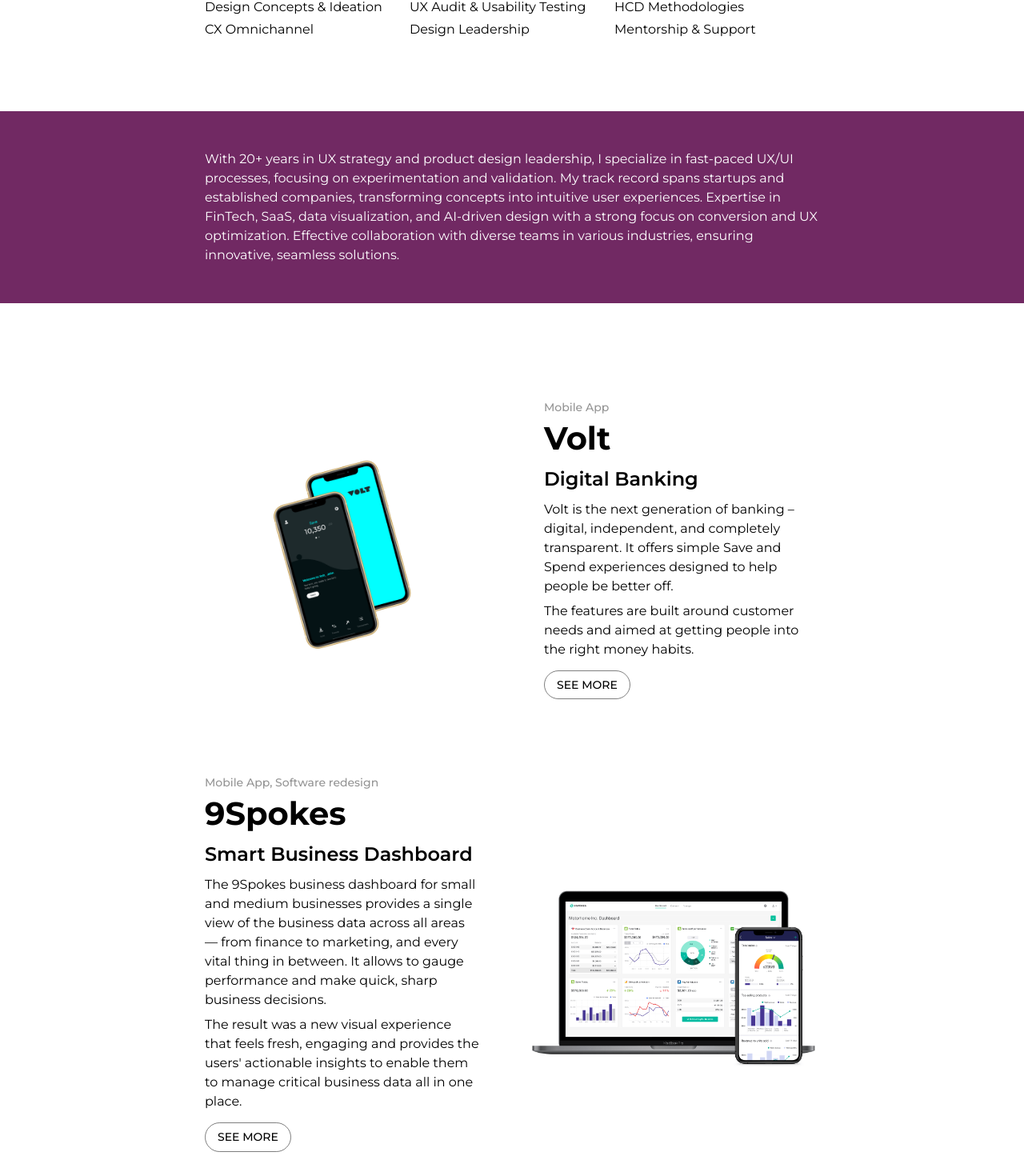
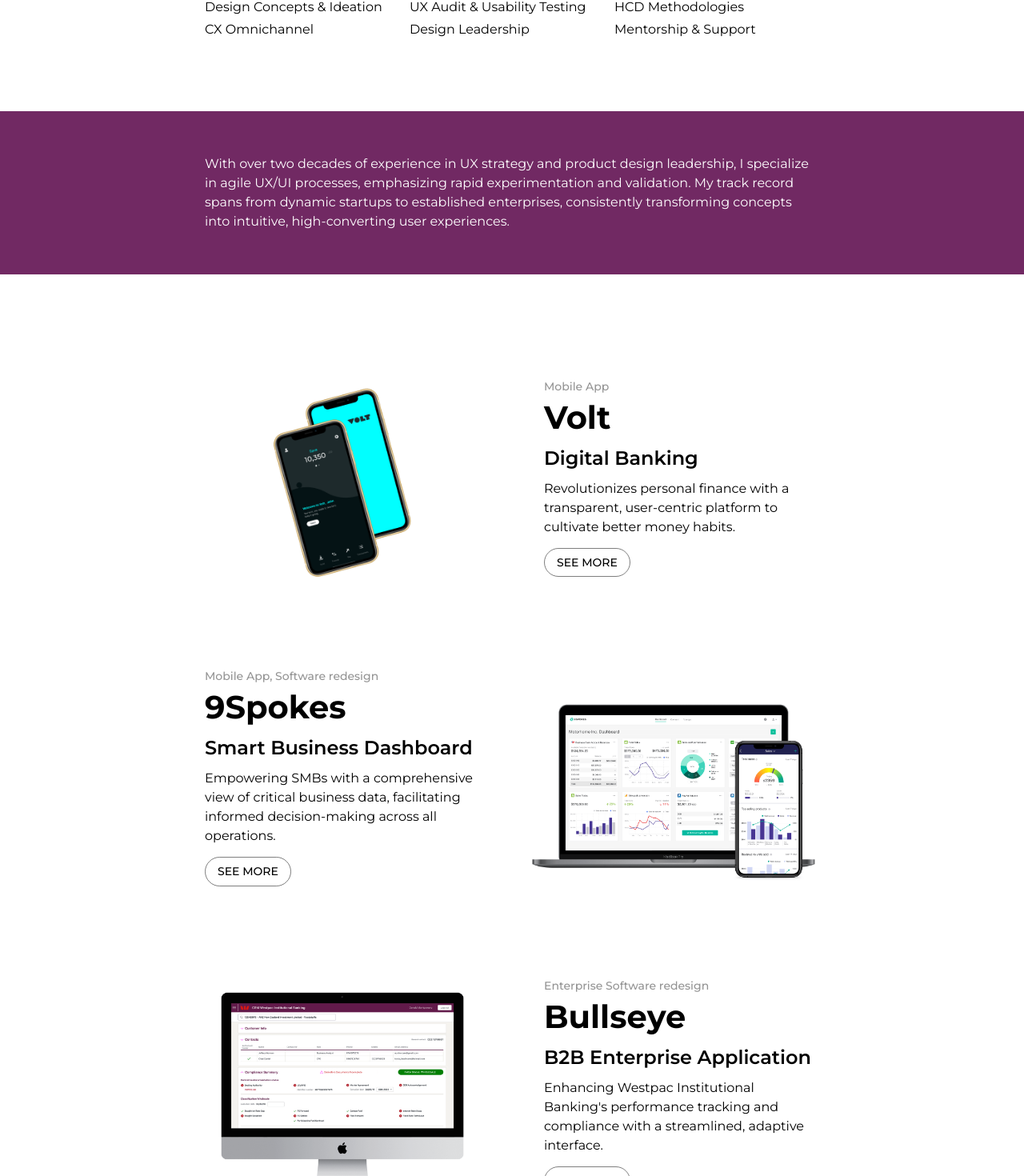
Before and after one commit to schummd/iteratio, a React (Create React App) app: page / in a window 1280 px wide. Shown: the part 1280-2750 px from the top of the page at 80% size. Built offline with nearby package versions, Linux system fonts and the light colour scheme.

Commit message:
text update, summary centered

```diff
--- a/src/assets/data.json
+++ b/src/assets/data.json
@@ -5,8 +5,7 @@
       "title": "Volt",
       "subtitle": "Digital Banking",
       "description": [
-        "Volt is the next generation of banking – digital, independent, and completely transparent. It offers simple Save and Spend experiences designed to help people be better off.",
-        "The features are built around customer needs and aimed at getting people into the right money habits."
+        "Revolutionizes personal finance with a transparent, user-centric platform to cultivate better money habits."
       ],
       "image": "assets/volt/volt_preview.png",
       "link": "volt"
@@ -96,8 +95,7 @@
       "title": "9Spokes",
       "subtitle": "Smart Business Dashboard",
       "description": [
-        "The 9Spokes business dashboard for small and medium businesses provides a single view of the business data across all areas — from finance to marketing, and every vital thing in between. It allows to gauge performance and make quick, sharp business decisions.",
-        "The result was a new visual experience that feels fresh, engaging and provides the users' actionable insights to enable them to manage critical business data all in one place."
+        "Empowering SMBs with a comprehensive view of critical business data, facilitating informed decision-making across all operations."
       ],
       "image": "assets/9spokes/spokes_preview.png",
       "link": "9spokes"
@@ -258,10 +256,9 @@
     "summary": {
       "type": "Enterprise Software redesign",
       "title": "Bullseye",
-      "subtitle": "B2B enterprise application software",
+      "subtitle": "B2B Enterprise Application ",
       "description": [
-        "Bullseye is an application used by Westpac Institutional Banking teams to track performance, compliance and customer interactions. Over time, it has grown significantly, both in terms of functionality and the amount of business-critical data it holds.",
-        "We created a streamlined user interface and improved brand perception. Workflows were optimized for efficient navigation, performing personalised user actions within a flexible system designed to adapt to the application's user needs."
+        "Enhancing Westpac Institutional Banking's performance tracking and compliance with a streamlined, adaptive interface."
       ],
       "image": "assets/bullseye/bullseye_preview.png",
       "link": "bullseye"
@@ -397,8 +394,7 @@
       "title": "Innovation Economy Portal",
       "subtitle": "Web Application",
       "description": [
-        "Innovation Economy Dashboard provided by Auckland Tourism, Events and Economic Development (ATEED) for the innovation community to connect, collaborate and build capability.",
-        "We were asked to design and deliver a platform that engaged, inspired and motivated users with a digital experience that showcases Auckland in a visual, interactive and easy to explore way. We provided the experience users needed to make a decision about a business opportunity in Auckland."
+        "Developing an engaging, interactive platform for Auckland's innovation ecosystem to foster connections, collaboration, and growth."
       ],
       "image": "assets/ateed/ateed_preview.png",
       "link": "ateed"
--- a/src/components/Banner.jsx
+++ b/src/components/Banner.jsx
@@ -9,19 +9,15 @@ export default function Banner () {
       alignItems={'center'}
       width={'100%'}
       backgroundColor={'#712963'}
-      padding={'48px 0px'}
+      padding={'54px 0px'}
     >
 
       <Box width={'60%'}>
         <Typography component={'p'} variant={'body1'} textAlign={'left'} color={'#fff'}>
-          With 20+ years in UX strategy and product design leadership,
-          I specialize in fast-paced UX/UI processes, focusing on
-          experimentation and validation. My track record spans startups
-          and established companies, transforming concepts into intuitive
-          user experiences. Expertise in FinTech, SaaS, data visualization,
-          and AI-driven design with a strong focus on conversion and UX
-          optimization. Effective collaboration with diverse teams in
-          various industries, ensuring innovative, seamless solutions.
+          With over two decades of experience in UX strategy and product design leadership,
+          I specialize in agile UX/UI processes, emphasizing rapid experimentation and
+          validation. My track record spans from dynamic startups to established enterprises,
+          consistently transforming concepts into intuitive, high-converting user experiences.
         </Typography>
       </Box>
 
--- a/src/components/Contact.jsx
+++ b/src/components/Contact.jsx
@@ -113,11 +113,10 @@ export default function Contact () {
         <Grid item xs={12} sm={6} paddingRight={{ xs: '0px', sm: '20px' }} paddingTop={{ xs: '10px', sm: '0px' }}>
           <Typography variant={'h2'}>Get in touch</Typography>
           <Typography variant={'body1'} margin={'18px 0px'}>
-            Want to improve the usability of your product?
-            Want to engage users at a higher level and outperform your competition?
+            Ready to enhance your product's usability, boost user engagement, and gain a competitive edge?
           </Typography>
           <Typography variant={'body1'}>
-            Contact me to tell more about your company and the challenges you face.
+            Let's discuss your challenges and craft a strategy for digital excellence.
           </Typography>
         </Grid>
 
--- a/src/components/DisplayLeft.jsx
+++ b/src/components/DisplayLeft.jsx
@@ -9,7 +9,7 @@ export default function DisplayLeft ({ description }) {
 	};
 
   return (
-    <Grid container gap={0} width={'60%'} padding={'40px 0px'}>
+    <Grid container gap={0} width={'60%'} padding={'50px 0px'}>
 
       {/* image */}
       <Grid item xs={12} sm={6} display={'flex'} paddingRight={{ xs: '0px', sm: '40px' }} paddingTop={{ xs: '10px', sm: '0px' }}>
@@ -23,7 +23,7 @@ export default function DisplayLeft ({ description }) {
       </Grid>
 
       {/* text */}
-      <Grid item xs={12} sm={6} paddingLeft={{ sx: '0px', sm: '40px' }}>
+      <Grid item xs={12} sm={6} alignContent={'center'} paddingLeft={{ sx: '0px', sm: '40px' }}>
         <Typography variant={'subtitle2'} color={'#949494'} marginTop={{ xs: '30px', sm: '0px' }}>{ description.type }</Typography>
         <Typography variant={'h2'} margin={'2px 0px'}>{ description.title }</Typography>
         <Typography variant={'h3'} margin={'12px 0px'}>{ description.subtitle }</Typography>
--- a/src/components/DisplayRight.jsx
+++ b/src/components/DisplayRight.jsx
@@ -10,7 +10,7 @@ export default function DisplayRight ({ description }) {
 	};
 
   return (
-    <Grid container gap={0} width={'60%'} padding={'40px 0px'}>
+    <Grid container gap={0} width={'60%'} padding={'50px 0px'}>
 
       {/* image for mobile */}
       <Grid item xs={12} sm={6} display={{ xs: 'flex', sm: 'none' }} sx={{ paddingLeft: { xs: '0px', sm: '40px' }, paddingTop: { xs: '10px', sm: '0px' } }}>
@@ -24,7 +24,7 @@ export default function DisplayRight ({ description }) {
       </Grid>
 
       {/* text */}
-      <Grid item xs={12} sm={6} paddingRight={{ xs: '0px', sm: '40px' }}>
+      <Grid item xs={12} sm={6} alignContent={'center'} paddingRight={{ xs: '0px', sm: '40px' }}>
         <Typography variant={'subtitle2'} color={'#949494'}>{ description.type }</Typography>
         <Typography variant={'h2'} margin={'2px 0px'}>{ description.title }</Typography>
         <Typography variant={'h3'} margin={'12px 0px'}>{ description.subtitle }</Typography>
--- a/src/components/Hero.jsx
+++ b/src/components/Hero.jsx
@@ -14,11 +14,11 @@ export default function Hero () {
 
       <Box width={'80%'} margin={'20% auto'}>
         <Typography component={'h1'} variant={'h1'} marginBottom={'10px'}>
-          Expert Product and User Experience Designer
+          Lead UX Designer and Product Innovation Expert
         </Typography>
 
         <Typography component={'h2'} variant={'subtitle1'} fontSize={24}>
-          Crafting digital excellence from concept to success, ensuring relevance, effectiveness, and user-friendliness.
+          Elevating digital experiences through user-centered innovation, strategic design, and measurable results.
         </Typography>
       </Box>
 
```
